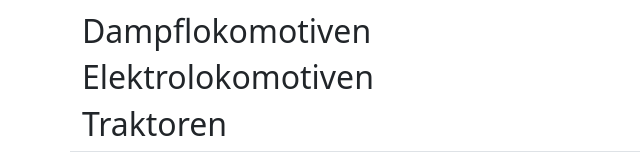
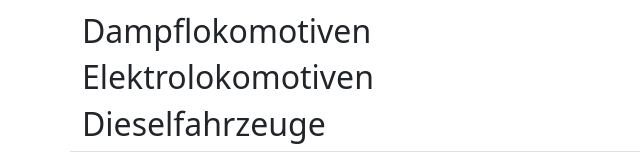
Before and after one commit to machste/dvzo_triweb, a Python web app: template triweb/templates/overview.jinja2 in a window 1280 px wide. Shown: the part 1126-1288 px from the top of the page, without its empty margins (0-640 px from the left). Run offline with Jinja, Linux system fonts and the light colour scheme; the template is opened without the code that fills it, so the values that code supplies are empty.

Commit message:
Rename the overview title of the diesel engines

```diff
--- a/triweb/templates/overview.jinja2
+++ b/triweb/templates/overview.jinja2
@@ -75,7 +75,7 @@
     {% endfor %}
   </div>
 
-  <h2>Traktoren</h2>
+  <h2>Dieselfahrzeuge</h2>
 
   <div class="row">
     {% for loco in diesel_locos %}
```
